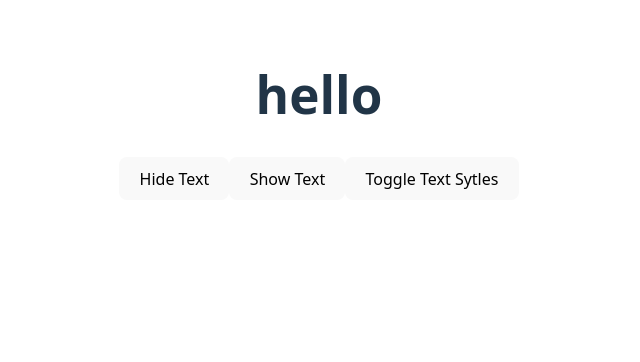
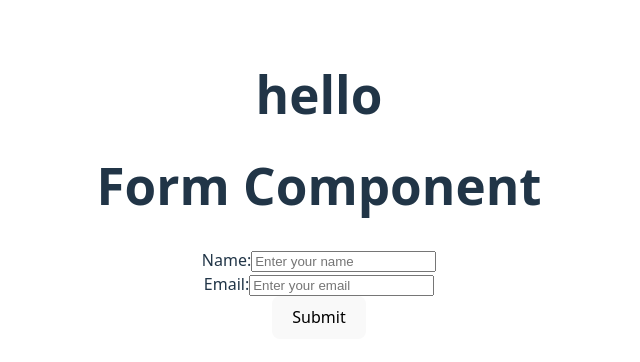
Before and after one commit to lauraanderson-projects/ReactApp, a React (Vite) app in the folder vite-project/: page / in a window 1280 px wide. Shown: the top 362 px of the page, without its empty margins (321-961 px from the left). Built offline with nearby package versions, Linux system fonts and the light colour scheme.

Commit message:
testing out forms

```diff
--- a/vite-project/src/App.jsx
+++ b/vite-project/src/App.jsx
@@ -6,6 +6,7 @@ import Users from "./components/users/index";
 import ContextButtonComponent from "./components/context-concept/button";
 import ContextTextComponent from "./components/context-concept/text";
 import UseReducerExample from "./components/use-reducer-example";
+import FormComponent from "./components/form/index";
 
 const dummyProductData = ["Product 1", "Product 2", "Product 3"];
 function App() {
@@ -16,9 +17,10 @@ function App() {
       {/*<FunctionalComponent />*/}
       {/*<ProductList listOfProducts={dummyProductData} />*/}
       {/*<Users />*/}
-      <UseReducerExample />
+      {/*<UseReducerExample />*/}
       {/*<ContextButtonComponent />
       <ContextTextComponent />*/}
+      <FormComponent />
     </div>
   );
 }
--- /dev/null
+++ b/vite-project/src/components/form/index.jsx
@@ -0,0 +1,84 @@
+import { useState } from "react";
+
+function FormComponent() {
+  const [nameValue, setNameValue] = useState("");
+  const [emailValue, setEmailValue] = useState("");
+  const [formData, setFormData] = useState({
+    name: "",
+    email: "",
+  });
+
+  function handleInputChange(event) {
+    console.log(event);
+    const { value } = event.target;
+    setNameValue(value);
+  }
+
+  function handleEmailChange(event) {
+    const { value } = event.target;
+    setEmailValue(value);
+  }
+
+  function handleOnChange(event) {
+    console.log(event.target.name);
+    const { name, value } = event.target;
+
+    setFormData({
+      ...formData,
+      [name]: value,
+    });
+  }
+
+  function handleSubmit(event) {
+    event.preventDefault();
+    //call the api and pass the name value
+    console.log("Form submitted with name:", nameValue);
+    console.log("Form submitted with email:", emailValue);
+  }
+
+  console.log(formData);
+
+  return (
+    <div>
+      <h1>Form Component</h1>
+      <form onSubmit={handleSubmit}>
+        <label htmlFor="name">Name:</label>
+        <input
+          value={formData.name}
+          //  onChange={handleOnChange}
+          onChange={(event) =>
+            setFormData({
+              ...formData,
+              [event.target.name]: event.target.value,
+            })
+          }
+          type="text"
+          id="name"
+          name="name"
+          placeholder="Enter your name"
+        />
+        <br />
+        <label htmlFor="email">Email:</label>
+        <input
+          value={formData.email}
+          //  onChange={handleOnChange}
+          onChange={(event) =>
+            setFormData({
+              ...formData,
+              [event.target.name]: event.target.value,
+            })
+          }
+          type="email"
+          id="email"
+          name="email"
+          placeholder="Enter your email"
+          required
+        />
+        <br />
+        <button type="submit">Submit</button>
+      </form>
+    </div>
+  );
+}
+
+export default FormComponent;
```
